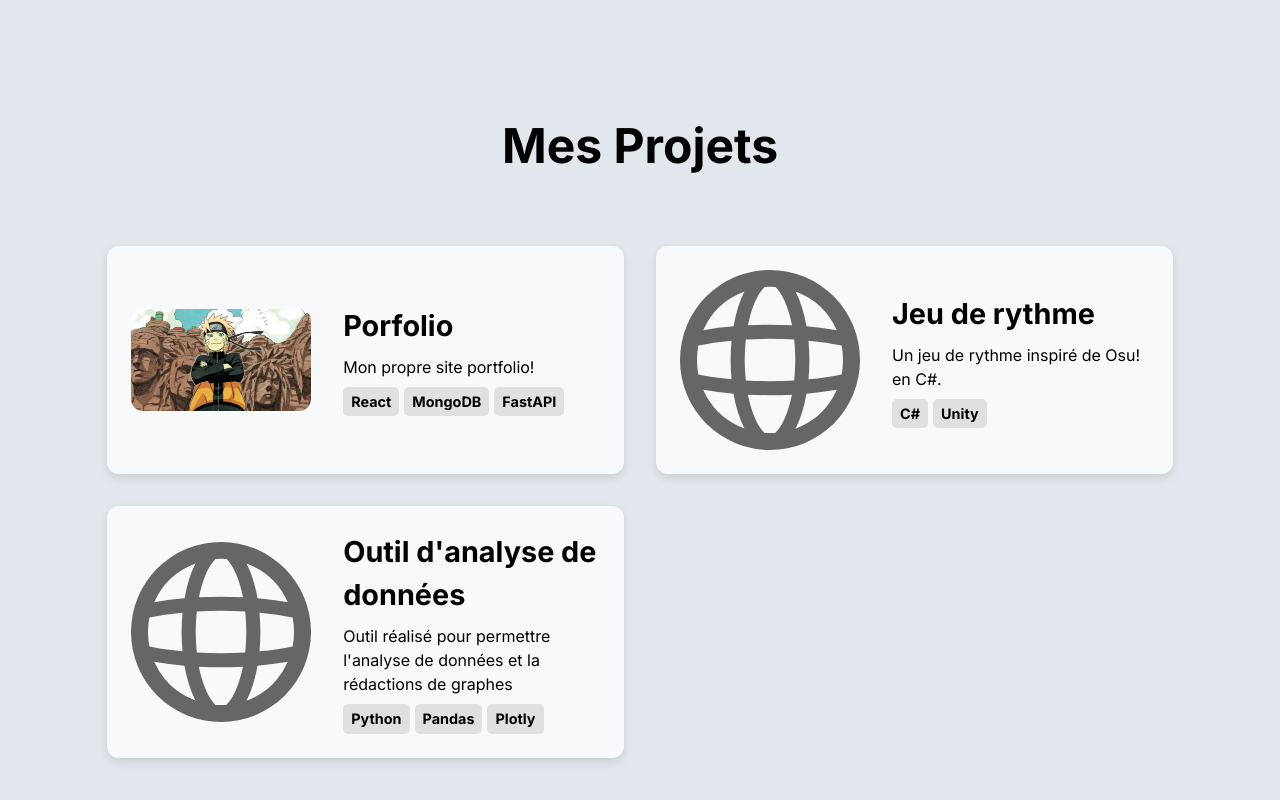
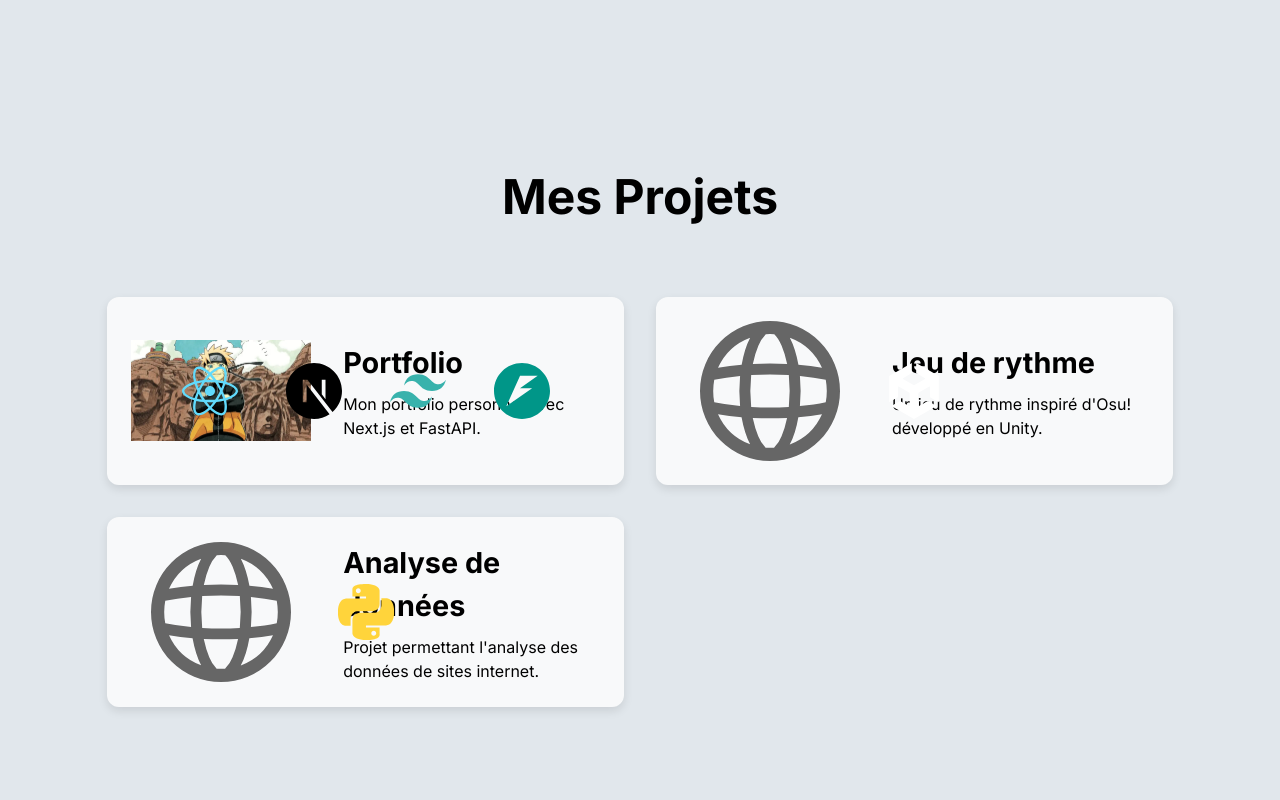
Before and after one commit to yoannklt/Portfolio, a Next.js app: page / in a window 1280 px wide. Shown: the part 846-1646 px from the top of the page. Built offline with nearby package versions, Linux system fonts and the light colour scheme.

Commit message:
Optimisation du SEO, site en cours de finalisation.

```diff
--- a/next.config.mjs
+++ b/next.config.mjs
@@ -7,11 +7,21 @@ const withBundleAnalyzer = bundleAnalyzer({
 const nextConfig = {
     reactStrictMode: true,
     compiler: {
-        removeConsole: true, // Supprime les console.log() en prod
+        removeConsole: true,
     },
-    experimental: {
-        profiling: true, // Active l’analyse des performances
-    },
+    async headers() {
+        return [
+            {
+                source: "/(.*)",
+                headers: [
+                    {
+                        key: "Strict-Transport-Security",
+                        value: "max-age=31536000; includeSubDomains; preload"
+                    }
+                ]
+            }
+        ];
+    }
 };
 
 export default nextConfig;
--- a/src/app/components/Projects.js
+++ b/src/app/components/Projects.js
@@ -2,6 +2,9 @@
 
 import Image from "next/image";
 import { useEffect, useRef } from "react";
+
+import { FaReact } from "react-icons/fa";
+import { SiNextdotjs, SiTailwindcss, SiFastapi, SiUnity, SiPython } from "react-icons/si";
 
 const Projects = () => {
 
@@ -26,52 +29,70 @@ const Projects = () => {
 
     const projects = [
         {
-            title: "Porfolio",
-            description: "Mon propre site portfolio!",
+            title: "Portfolio",
+            description: "Mon portfolio personnel avec Next.js et FastAPI.",
             image: "/images/profile-image.webp",
-            skills: ["React", "MongoDB", "FastAPI"],
+            repository: "https://github.com/yoannklt/portfolio",
+            skills: [
+                { icon: FaReact, className: "react" },
+                { icon: SiNextdotjs, className: "nextjs" },
+                { icon: SiTailwindcss, className: "tailwind" },
+                { icon: SiFastapi, className: "fastapi" },
+            ],
         },
         {
             title: "Jeu de rythme",
-            description: "Un jeu de rythme inspiré de Osu! en C#.",
+            description: "Un jeu de rythme inspiré d'Osu! développé en Unity.",
             image: "/globe.svg",
-            skills: ["C#", "Unity"],
+            repository: "",
+            skills: [
+                { icon: SiUnity, className: "unity" },
+            ],
         },
         {
-            title: "Outil d'analyse de données",
-            description: "Outil réalisé pour permettre l'analyse de données et la rédactions de graphes",
+            title: "Analyse de données",
+            description: "Projet permettant l'analyse des données de sites internet.",
             image: "/globe.svg",
-            skills: ["Python", "Pandas", "Plotly"],
+            repository: "",
+            skills: [
+                { icon: SiPython, className: "python" },
+            ],
         },
+
     ];
 
 
     return (
-        <section id="projects" className="projects-section"
-            ref={ref} >
-            <h2 className="text-[48px] font-bold itali mb-8">Mes Projets</h2>
+        <section id="projects" className="projects-section" ref={ref} >
+            <h2 className="text-[48px] font-bold mb-8">Mes Projets</h2>
 
             <div className="projects-container">
                 {projects.map((project, index) => (
-                    <div key={index} className="project-card">
+                    <a
+                        key={index}
+                        href={project.repository}
+                        target="_blank"
+                        rel="noopener noreferrer"
+                        className="project-card"
+                    >
                         <Image
                             src={project.image}
                             alt={project.title}
                             width={180}
                             height={140}
                             loading="lazy"
-                            className="project-image rounded-xl"
+                            className="project-img rounded-xl"
                         />
                         <div className="project-text">
                             <h3>{project.title}</h3>
                             <p>{project.description}</p>
-                            <p className="skills">
-                                {project.skills.map((skill, i) => (
-                                    <span key={i}>{skill} </span>
-                                ))}
-                            </p>
                         </div>
-                    </div>
+                        <div className="project-logos">
+                            {project.skills.map(({ icon: Icon, className }, i) => (
+                                <Icon key={i} className={`skill-icon ${className}`} />
+                            ))}
+                        </div>
+                    </a>
                 ))}
             </div>
         </section>
--- a/src/app/globals.css
+++ b/src/app/globals.css
@@ -20,6 +20,10 @@
   --nav-text-color: #E6EDF3;
   --element-color: #0000ff;
   --accent-color: #fd3c3c;
+}
+
+html {
+  scroll-behavior: smooth;
 }
 
 body {
@@ -116,6 +120,7 @@ nav {
   color: var(--text-color);
 }
 
+/* 🌟 SECTION PROJETS - Disposition générale */
 .projects-section {
   display: flex;
   flex-direction: column;
@@ -126,6 +131,7 @@ nav {
   gap: 2rem;
 }
 
+/* 🖥️ GRID - Affichage en 2 colonnes sur grand écran */
 .projects-container {
   display: grid;
   grid-template-columns: repeat(auto-fit, minmax(500px, 1fr));
@@ -135,18 +141,24 @@ nav {
   max-width: 1200px;
 }
 
+/* 🎨 CARDS PROJETS - Par défaut */
 .project-card {
+  position: relative;
   display: flex;
   align-items: center;
   justify-content: space-between;
   width: 100%;
-  max-width: 1000px;
+  max-width: 800px;
   padding: 1.5rem;
   border-radius: 12px;
-  transition: transform 0.3s ease-in-out, box-shadow 0.3s;
+  background: rgba(255, 255, 255, 0.1);
+  backdrop-filter: blur(0px);
+  transition: backdrop-filter 0.15s ease, background 0.15s ease, transform 0.15s;
+  overflow: hidden;
   gap: 2rem;
 }
 
+/* Mode clair */
 [data-theme="light"] .project-card {
   background-color: #f8f9fa;
   color: #000000;
@@ -160,26 +172,35 @@ nav {
   box-shadow: 0px 4px 10px rgba(255, 255, 255, 0.1);
 }
 
-.project-card:hover {
-  transform: translateY(-5px);
-  box-shadow: 0px 6px 15px rgba(0, 0, 0, 0.15);
-}
+/* 💎 EFFET GLASSMORPHISM AU HOVER (uniquement sur desktop) */
+@media (min-width: 768px) {
+  .project-card:hover {
+    backdrop-filter: blur(15px); /* Flou plus intense */
+    background: rgba(255, 255, 255, 0.3);
+    transform: scale(1.02);
+  }
 
-@media (max-width: 768px) {
-  .project-card {
-    flex-direction: column;
-    text-align: center;
+  /* Affecte aussi l'image et le texte au hover */
+  .project-img, .project-text h3, .project-text p {
+    transition: filter 0.15s ease;
+  }
+
+  .project-card:hover .project-img,
+  .project-card:hover .project-text h3,
+  .project-card:hover .project-text p {
+    filter: blur(5px);
   }
 }
 
+/* 🖼️ IMAGE PROJET */
 .project-img {
   width: 180px;
-  height: 120px;
-  border-radius: 40px;
-  object-fit: cover;
+  height: 140px;
+  object-fit: contain;
   flex-shrink: 0;
 }
 
+/* 📝 TEXTE PROJET */
 .project-text {
   max-width: 500px;
   flex-grow: 1;
@@ -196,28 +217,44 @@ nav {
   line-height: 1.5;
 }
 
-.skills {
-  font-size: 1rem;
-  font-weight: bold;
-  margin-top: 0.5rem;
-  color: var(--accent-color);
+/* 🎭 ICÔNES COMPÉTENCES - Affichage uniquement au hover (sur desktop) */
+@media (min-width: 768px) {
+  .project-logos {
+    position: absolute;
+    top: 50%;
+    left: 50%;
+    transform: translate(-50%, -50%);
+    display: flex;
+    gap: 10px;
+    opacity: 0;
+    transition: opacity 0.15s ease;
+    gap: 3rem;
+  }
+
+  .project-card:hover .project-logos {
+    opacity: 1;
+  }
 }
 
-.skills span {
-  display: inline-block;
-  background-color: rgba(255, 255, 255, 0.1);
-  padding: 4px 8px;
-  border-radius: 5px;
-  margin-right: 5px;
-  font-size: 0.9rem;
+/* 🛠️ STYLE DES ICÔNES */
+.skill-icon {
+  font-size: 56px;
 }
 
-[data-theme="light"] .skills span {
-  background-color: rgba(0, 0, 0, 0.1);
-  color: #000;
+/* 🏗️ RESPONSIVE - Passage en colonne sur mobile */
+@media (max-width: 768px) {
+  .project-card {
+    flex-direction: column;
+    text-align: center;
+  }
 }
 
-[data-theme="dark"] .skills span {
-  background-color: rgba(255, 255, 255, 0.1);
-  color: #E6EDF3;
-}
+/* 🎨 Couleurs des icônes des compétences */
+.skill-icon.react { color: #61DAFB; }  /* Bleu clair React */
+.skill-icon.python { color: #FFD43B; } /* Jaune Python */
+.skill-icon.fastapi { color: #009688; } /* Vert FastAPI */
+.skill-icon.nextjs { color: #000000; } /* Noir Next.js */
+.skill-icon.tailwind { color: #38B2AC; } /* Bleu-vert Tailwind */
+.skill-icon.csharp { color: #68217A; } /* Violet C# */
+.skill-icon.unity { color: #FFFFFF; } /* Blanc Unity */
+.skill-icon.blender { color: #F5792A; } /* Orange Blender */
--- a/src/app/layout.js
+++ b/src/app/layout.js
@@ -1,21 +1,20 @@
 import { Inter } from "next/font/google";
 import "./globals.css";
-
-import ThemeSwitcher from "./components/ThemeSwitcher";
 
 const inter = Inter({ subsets: ["latin"], display: "swap" });
 
 export const metadata = {
+  metadataBase: new URL("http://localhost:3000"), // TEMPORAIRE
   title: "Yoann Kerlogot | Portoflio",
   description: "Découvrez mon portfolio, mes projets et mes compétences en développement et data analyse.",
   openGraph: {
     title: "Yoann Kerlogot | Portfolio",
     description: "Découvrez mes projets et mes compétences.",
-    url: "https://yoannklt.com",
+    url: "http://localhost:3000", // TEMPORAIRE
     siteName: "Yoann Kerlogot Portfolio",
     images: [
       {
-        url: "/profil.jpg",
+        url: "http://localhost:3000/preview.jpg", // TEMPORAIRE
         width: 800,
         height: 800,
         alt: "Photo de profil Yoann"
@@ -28,15 +27,16 @@ export const metadata = {
     card: "summary_large_image",
     title: "Yoann Kerlogot | Portfolio",
     description: "Découvrez mon portfolio et mes compétences.",
-    images: ["/profil.jpg"]
+    images: ["http://localhost:3000/preview.jpg"] // TEMPORAIRE
   }
 };
 
 export default function RootLayout({ children }) {
-
-
   return (
-    <html lang="en">
+    <html lang="fr">
+      <head>
+        <meta name="description" content="Découvrez mon portfolio, mes projets et mes compétences en développement et data analyse." />
+      </head>
       <body className={`${inter.className} antialiased`}>
         {children}
       </body>
--- a/src/app/page.js
+++ b/src/app/page.js
@@ -1,7 +1,6 @@
 "use client"
 
 import dynamic from "next/dynamic";
-import { Link } from "react-scroll";
 import ThemeSwitcher from "./components/ThemeSwitcher";
 
 const Profil = dynamic(() => import("./components/Profil"), { ssr: false });
@@ -11,14 +10,21 @@ const Contact = dynamic(() => import("./components/Contact"), { ssr: false });
 
 export default function Home() {
 
+  const handleScroll = (id) => {
+    const section = document.querySelector(id);
+    if (section) {
+      section.scrollIntoView({ behavior: "smooth" });
+    }
+  };
+
   return (
     <main className="min-min-h-screen">
       <nav className="navbar fixed flex justify-between top-0 w-full py-4 shadow-lg border-b border-gray-600 z-50">
         <ul className="flex justify-center space-x-6 mx-8">
-          <li><Link to="profil" smooth={true} duration={500} offset={-50} className="cursor-pointer">Profil</Link></li>
-          <li><Link to="projects" smooth={true} duration={500} offset={-50} className="cursor-pointer">Projets</Link></li>
-          <li><Link to="hobbies" smooth={true} duration={500} offset={-50} className="cursor-pointer">Hobbies</Link></li>
-          <li><Link to="contact" smooth={true} duration={500} offset={-50} className="cursor-pointer">Contact</Link></li>
+          <li><a onClick={() => handleScroll("#profil")} aria-label="Aller à la section Profil" className="cursor-pointer">Profil</a></li>
+          <li><a onClick={() => handleScroll("#projects")} aria-label="Aller à la section Profil" className="cursor-pointer">Projets</a></li>
+          <li><a onClick={() => handleScroll("#hobbies")} aria-label="Aller à la section Profil" className="cursor-pointer">Hobbies</a></li>
+          <li><a onClick={() => handleScroll("#contact")} aria-label="Aller à la section Profil" className="cursor-pointer">Contact</a></li>
         </ul>
         <ThemeSwitcher />
       </nav>
--- /dev/null
+++ b/src/app/sitemap.js
@@ -0,0 +1,18 @@
+export async function GET() {
+    const baseUrl = process.env.NEXT_PUBLIC_SITE_URL || "http://localhost:3000";
+
+    const sitemap = `<?xml version="1.0" encoding="UTF-8"?>
+    <urlset xmlns="http://www.sitemaps.org/schemas/sitemap/0.9">
+        <url>
+            <loc>${baseUrl}/</loc>
+            <lastmod>${new Date().toISOString()}</lastmod>
+            <priority>1.0</priority>
+        </url>
+    </urlset>`;
+
+    return new Response(sitemap, {
+        headers: {
+            "Content-Type": "application/xml",
+        },
+    });
+}
```
Also changed, not shown: public/robots.txt (added).
